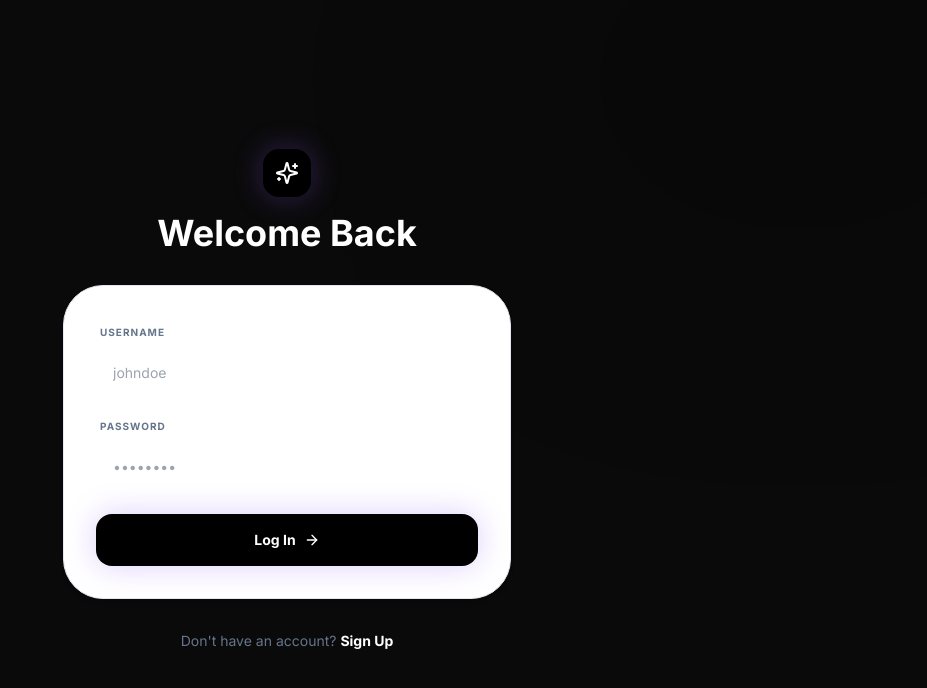
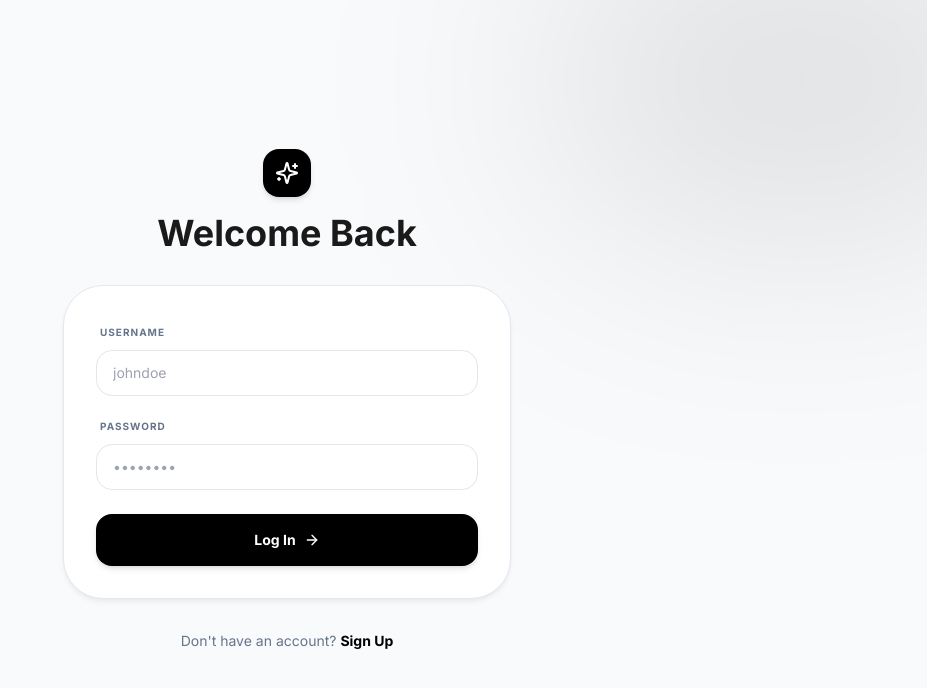
Before and after one commit to alexnikshith/HireSense, a Next.js app: page /login in a window 1280 px wide. Shown: the top 688 px of the page, without its empty margins (353-1280 px from the left). Built offline with nearby package versions, Linux system fonts and the light colour scheme.

Commit message:
fix: Implement login validation, fix auth text color, and enable logout button

```diff
--- a/src/app/dashboard/layout.tsx
+++ b/src/app/dashboard/layout.tsx
@@ -6,7 +6,7 @@ import {
   Files, BarChart2, User, LogOut, Sparkles, TrendingUp
 } from "lucide-react";
 import Link from "next/link";
-import { usePathname } from "next/navigation";
+import { usePathname, useRouter } from "next/navigation";
 import { useState, useEffect } from "react";
 
 const menuItems = [
@@ -21,6 +21,7 @@ const menuItems = [
 
 export default function DashboardLayout({ children }: { children: React.ReactNode }) {
   const pathname = usePathname();
+  const router = useRouter();
   const [credits, setCredits] = useState<number>(400);
 
   useEffect(() => {
@@ -61,7 +62,14 @@ export default function DashboardLayout({ children }: { children: React.ReactNod
             {credits} Credits
           </div>
 
-          <button className="flex items-center gap-2 bg-white/10 hover:bg-white/20 border border-white/20 px-4 py-1.5 rounded text-sm font-medium transition-all">
+          <button
+            onClick={() => {
+              localStorage.removeItem("user_name");
+              localStorage.removeItem("user_email");
+              router.push("/login");
+            }}
+            className="flex items-center gap-2 bg-white/10 hover:bg-white/20 border border-white/20 px-4 py-1.5 rounded text-sm font-medium transition-all"
+          >
             <LogOut size={16} />
             Logout
           </button>
--- a/src/app/login/page.tsx
+++ b/src/app/login/page.tsx
@@ -1,34 +1,85 @@
 "use client";
 
 import { motion } from "framer-motion";
-import { Sparkles, User, Lock, ArrowRight } from "lucide-react";
+import { Sparkles, ArrowRight, AlertCircle } from "lucide-react";
 import Link from "next/link";
+import { useState } from "react";
+import { useRouter } from "next/navigation";
 
 export default function LoginPage() {
+  const [username, setUsername] = useState("");
+  const [password, setPassword] = useState("");
+  const [error, setError] = useState("");
+  const router = useRouter();
+
+  const handleLogin = (e: React.MouseEvent) => {
+    e.preventDefault();
+
+    if (!username.trim() || !password.trim()) {
+      setError("Please enter both username and password.");
+      return;
+    }
+
+    const savedUser = localStorage.getItem("auth_username");
+    const savedPass = localStorage.getItem("auth_password");
+
+    if (!savedUser) {
+      setError("User does not exist. Please sign up first.");
+      return;
+    }
+
+    if (username === savedUser && password === savedPass) {
+      // Login successful
+      localStorage.setItem("user_name", username);
+      router.push("/dashboard");
+    } else {
+      setError("Incorrect username or password.");
+    }
+  };
+
   return (
-    <div className="min-h-screen bg-[#0A0A0A] text-white flex items-center justify-center p-6 relative overflow-hidden">
-      <div className="absolute top-[-10%] right-[-10%] w-[40%] h-[40%] bg-primary/20 rounded-full blur-[120px]" />
+    <div className="min-h-screen bg-background text-foreground flex items-center justify-center p-6 relative overflow-hidden">
+      <div className="absolute top-[-10%] right-[-10%] w-[40%] h-[40%] bg-primary/10 rounded-full blur-[120px]" />
       <motion.div initial={{ opacity: 0, y: 20 }} animate={{ opacity: 1, y: 0 }} className="w-full max-w-md space-y-8 relative z-10">
         <div className="text-center space-y-4">
-          <div className="w-12 h-12 bg-primary rounded-2xl flex items-center justify-center mx-auto shadow-[0_0_30px_rgba(139,92,246,0.3)]"><Sparkles className="text-white" /></div>
+          <div className="w-12 h-12 bg-primary rounded-2xl flex items-center justify-center mx-auto shadow-md"><Sparkles className="text-primary-foreground" /></div>
           <h1 className="text-4xl font-bold">Welcome Back</h1>
         </div>
         <div className="glass-card p-8 rounded-[2.5rem] space-y-6">
           <div className="space-y-4">
             <div className="space-y-2">
               <label className="text-[10px] font-bold text-muted-foreground uppercase tracking-widest ml-1">Username</label>
-              <input type="text" placeholder="johndoe" className="w-full bg-white/5 border border-white/10 rounded-2xl py-3 px-4 text-sm focus:outline-none focus:border-primary/50" />
+              <input
+                type="text"
+                value={username}
+                onChange={(e) => setUsername(e.target.value)}
+                placeholder="johndoe"
+                className="w-full bg-transparent border border-border rounded-2xl py-3 px-4 text-sm text-foreground focus:outline-none focus:border-primary transition-all"
+              />
             </div>
             <div className="space-y-2">
               <label className="text-[10px] font-bold text-muted-foreground uppercase tracking-widest ml-1">Password</label>
-              <input type="password" placeholder="••••••••" className="w-full bg-white/5 border border-white/10 rounded-2xl py-3 px-4 text-sm focus:outline-none focus:border-primary/50" />
+              <input
+                type="password"
+                value={password}
+                onChange={(e) => setPassword(e.target.value)}
+                placeholder="••••••••"
+                className="w-full bg-transparent border border-border rounded-2xl py-3 px-4 text-sm text-foreground focus:outline-none focus:border-primary transition-all"
+              />
             </div>
           </div>
-          <Link href="/dashboard" className="w-full py-4 bg-primary text-white rounded-2xl font-bold text-sm flex items-center justify-center gap-2 shadow-[0_0_30px_rgba(139,92,246,0.3)] hover:scale-[1.02]">
+
+          {error && (
+            <div className="p-3 bg-red-50 text-red-500 rounded-xl text-xs flex items-center gap-2 border border-red-100">
+              <AlertCircle size={14} /> {error}
+            </div>
+          )}
+
+          <button onClick={handleLogin} className="w-full py-4 bg-primary text-primary-foreground rounded-2xl font-bold text-sm flex items-center justify-center gap-2 shadow-md hover:opacity-90 transition-all">
             Log In <ArrowRight size={16} />
-          </Link>
+          </button>
         </div>
-        <p className="text-center text-sm text-muted-foreground">Don't have an account? <Link href="/signup" className="text-white font-bold hover:text-primary">Sign Up</Link></p>
+        <p className="text-center text-sm text-muted-foreground">Don't have an account? <Link href="/signup" className="text-primary font-bold hover:underline">Sign Up</Link></p>
       </motion.div>
     </div>
   );
--- a/src/app/signup/page.tsx
+++ b/src/app/signup/page.tsx
@@ -1,7 +1,7 @@
 "use client";
 
 import { motion } from "framer-motion";
-import { Sparkles, User, Mail, Lock, ArrowRight } from "lucide-react";
+import { Sparkles, ArrowRight, AlertCircle } from "lucide-react";
 import Link from "next/link";
 import { useState } from "react";
 import { useRouter } from "next/navigation";
@@ -9,42 +9,80 @@ import { useRouter } from "next/navigation";
 export default function SignupPage() {
   const [username, setUsername] = useState("");
   const [email, setEmail] = useState("");
+  const [password, setPassword] = useState("");
+  const [error, setError] = useState("");
   const router = useRouter();
 
   const handleSignup = (e: React.MouseEvent) => {
     e.preventDefault();
+
+    if (!username.trim() || !email.trim() || !password.trim()) {
+      setError("Please fill in all fields.");
+      return;
+    }
+
+    // Save to local storage for dummy auth
+    localStorage.setItem("auth_username", username);
+    localStorage.setItem("auth_password", password);
     localStorage.setItem("user_name", username);
     localStorage.setItem("user_email", email);
+
     router.push("/dashboard");
   };
+
   return (
-    <div className="min-h-screen bg-[#0A0A0A] text-white flex items-center justify-center p-6 relative overflow-hidden">
-      <div className="absolute top-[-10%] left-[-10%] w-[40%] h-[40%] bg-primary/20 rounded-full blur-[120px]" />
+    <div className="min-h-screen bg-background text-foreground flex items-center justify-center p-6 relative overflow-hidden">
+      <div className="absolute top-[-10%] left-[-10%] w-[40%] h-[40%] bg-primary/10 rounded-full blur-[120px]" />
       <motion.div initial={{ opacity: 0, y: 20 }} animate={{ opacity: 1, y: 0 }} className="w-full max-w-md space-y-8 relative z-10">
         <div className="text-center space-y-4">
-          <div className="w-12 h-12 bg-primary rounded-2xl flex items-center justify-center mx-auto shadow-[0_0_30px_rgba(139,92,246,0.3)]"><Sparkles className="text-white" /></div>
+          <div className="w-12 h-12 bg-primary rounded-2xl flex items-center justify-center mx-auto shadow-md"><Sparkles className="text-primary-foreground" /></div>
           <h1 className="text-4xl font-bold">Create Account</h1>
         </div>
         <div className="glass-card p-8 rounded-[2.5rem] space-y-5">
           <div className="space-y-4">
             <div className="space-y-2">
               <label className="text-[10px] font-bold text-muted-foreground uppercase tracking-widest ml-1">Username</label>
-              <input type="text" value={username} onChange={(e) => setUsername(e.target.value)} placeholder="johndoe" className="w-full bg-white/5 border border-white/10 rounded-2xl py-3 px-4 text-sm focus:outline-none focus:border-primary/50" />
+              <input
+                type="text"
+                value={username}
+                onChange={(e) => setUsername(e.target.value)}
+                placeholder="johndoe"
+                className="w-full bg-transparent border border-border rounded-2xl py-3 px-4 text-sm text-foreground focus:outline-none focus:border-primary transition-all"
+              />
             </div>
             <div className="space-y-2">
               <label className="text-[10px] font-bold text-muted-foreground uppercase tracking-widest ml-1">Email</label>
-              <input type="email" value={email} onChange={(e) => setEmail(e.target.value)} placeholder="john@example.com" className="w-full bg-white/5 border border-white/10 rounded-2xl py-3 px-4 text-sm focus:outline-none focus:border-primary/50" />
+              <input
+                type="email"
+                value={email}
+                onChange={(e) => setEmail(e.target.value)}
+                placeholder="john@example.com"
+                className="w-full bg-transparent border border-border rounded-2xl py-3 px-4 text-sm text-foreground focus:outline-none focus:border-primary transition-all"
+              />
             </div>
             <div className="space-y-2">
               <label className="text-[10px] font-bold text-muted-foreground uppercase tracking-widest ml-1">Password</label>
-              <input type="password" placeholder="••••••••" className="w-full bg-white/5 border border-white/10 rounded-2xl py-3 px-4 text-sm focus:outline-none focus:border-primary/50" />
+              <input
+                type="password"
+                value={password}
+                onChange={(e) => setPassword(e.target.value)}
+                placeholder="••••••••"
+                className="w-full bg-transparent border border-border rounded-2xl py-3 px-4 text-sm text-foreground focus:outline-none focus:border-primary transition-all"
+              />
             </div>
           </div>
-          <button onClick={handleSignup} className="w-full py-4 bg-primary text-white rounded-2xl font-bold text-sm flex items-center justify-center gap-2 shadow-[0_0_30px_rgba(139,92,246,0.3)] hover:scale-[1.02]">
+
+          {error && (
+            <div className="p-3 bg-red-50 text-red-500 rounded-xl text-xs flex items-center gap-2 border border-red-100">
+              <AlertCircle size={14} /> {error}
+            </div>
+          )}
+
+          <button onClick={handleSignup} className="w-full py-4 bg-primary text-primary-foreground rounded-2xl font-bold text-sm flex items-center justify-center gap-2 shadow-md hover:opacity-90 transition-all">
             Create Account <ArrowRight size={16} />
           </button>
         </div>
-        <p className="text-center text-sm text-muted-foreground">Already have an account? <Link href="/login" className="text-white font-bold hover:text-primary">Log In</Link></p>
+        <p className="text-center text-sm text-muted-foreground">Already have an account? <Link href="/login" className="text-primary font-bold hover:underline">Log In</Link></p>
       </motion.div>
     </div>
   );
```
